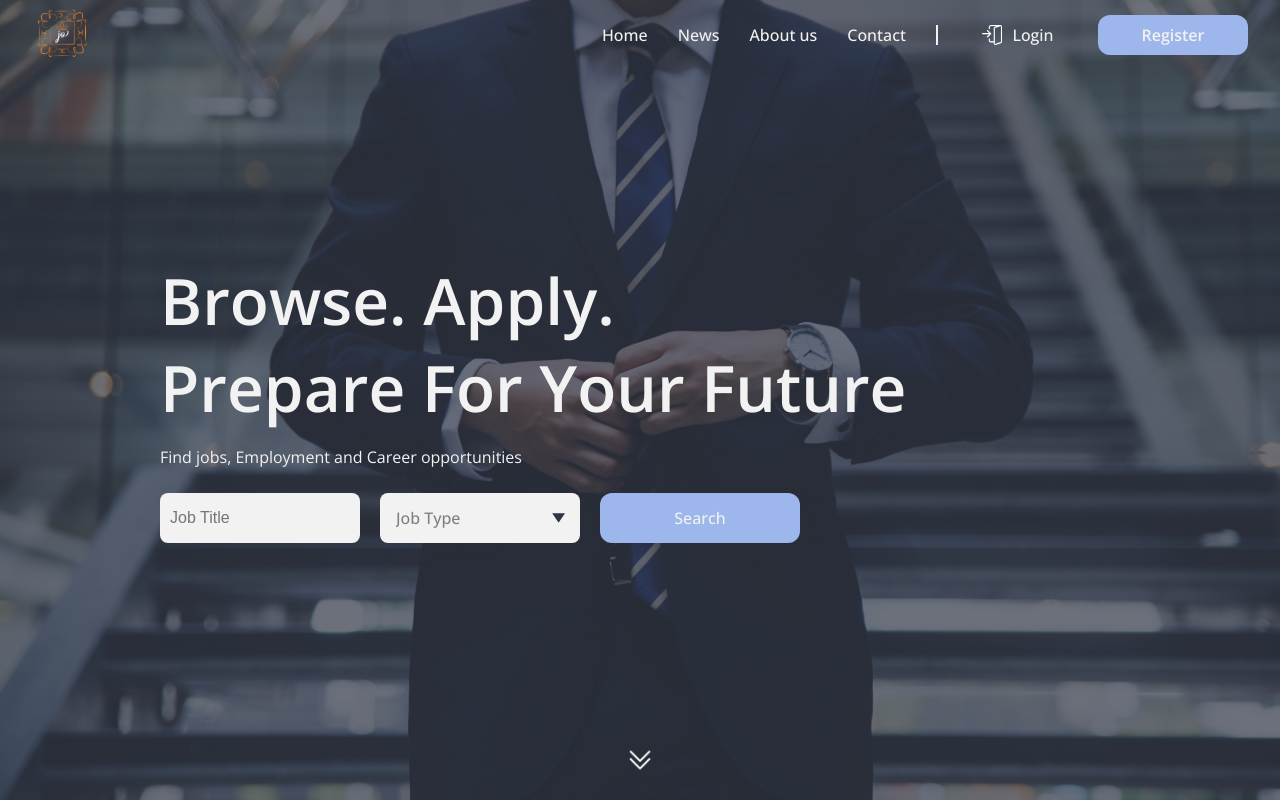
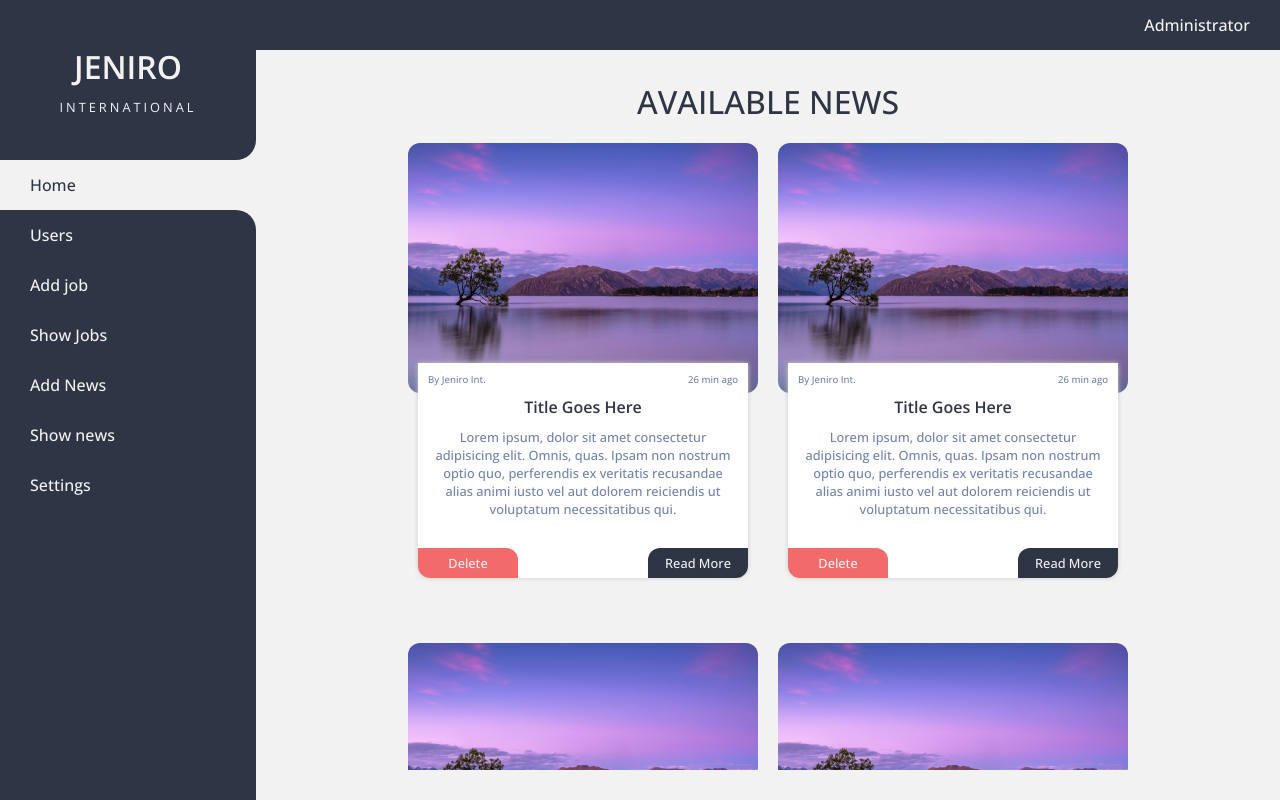
Before and after one commit to venuradesh/jeniro-international-holdings, a React (Create React App) app: page /admin/shownews in a window 1280 px wide. Before the commit this address led to /. Built offline with nearby package versions, Linux system fonts and the light colour scheme.

Commit message:
frontend: admin dashboard -> show news section

```diff
--- a/src/App.js
+++ b/src/App.js
@@ -13,6 +13,7 @@ import Users from "./Components/Admin/Users";
 import AddJobs from "./Components/Admin/AddJobs";
 import ShowJobs from "./Components/Admin/ShowJobs";
 import AddNews from "./Components/Admin/AddNews";
+import ShowNews from "./Components/Admin/ShowNews";
 
 const App = () => {
   return (
@@ -27,6 +28,7 @@ const App = () => {
             <Route path="addjob" element={<AddJobs />} />
             <Route path="showjobs" element={<ShowJobs />} />
             <Route path="addnews" element={<AddNews />} />
+            <Route path="shownews" element={<ShowNews />} />
           </Route>
           <Route exact path="*" element={<Navigate to="/" />} />
         </Routes>
--- /dev/null
+++ b/src/Components/Admin/ShowNews.js
@@ -0,0 +1,47 @@
+import React from "react";
+import styled from "styled-components";
+
+//component
+import NewsCard from "../NewsCard";
+
+function ShowNews() {
+  return (
+    <Container>
+      <div className="title">Available News</div>
+      <div className="news-container">
+        <NewsCard admin={true} />
+        <NewsCard admin={true} />
+        <NewsCard admin={true} />
+        <NewsCard admin={true} />
+        <NewsCard admin={true} />
+      </div>
+    </Container>
+  );
+}
+
+export default ShowNews;
+
+const Container = styled.div`
+  width: 100%;
+  height: 100%;
+  overflow-y: auto;
+
+  .title {
+    font-size: var(--heading);
+    text-transform: uppercase;
+    color: var(--theme1);
+    text-align: center;
+    margin-bottom: 20px;
+  }
+
+  .news-container {
+    width: 100%;
+    height: 100%;
+    display: flex;
+    column-gap: 20px;
+    flex-wrap: wrap;
+    align-items: center;
+    justify-content: center;
+    row-gap: 20px;
+  }
+`;
--- a/src/Components/Admin/UserTile.js
+++ b/src/Components/Admin/UserTile.js
@@ -88,6 +88,7 @@ const Container = styled.div`
       font-size: var(--small);
       color: var(--btn-color-alt);
       font-weight: var(--font-w-700);
+      margin-bottom: 5px;
 
       span {
         font-weight: var(--font-w-300);
--- /dev/null
+++ b/src/Components/NewsCard.js
@@ -0,0 +1,118 @@
+import React from "react";
+import styled from "styled-components";
+
+import Images from "../assets/wallpaper3.jpg";
+
+function NewsCard({ admin }) {
+  return (
+    <Container>
+      <div className="cover-container"></div>
+      <div className="content-container">
+        <div className="time-author">
+          <div className="Author">By Jeniro Int.</div>
+          <div className="time">26 min ago</div>
+        </div>
+        <div className="title-container">Title Goes Here</div>
+        <div className="overview">Lorem ipsum, dolor sit amet consectetur adipisicing elit. Omnis, quas. Ipsam non nostrum optio quo, perferendis ex veritatis recusandae alias animi iusto vel aut dolorem reiciendis ut voluptatum necessitatibus qui.</div>
+        <div className="bottom-btn">
+          {admin ? <div className="delete-news btn">Delete</div> : <></>}
+          <div className="read-more btn">Read More</div>
+        </div>
+      </div>
+    </Container>
+  );
+}
+
+export default NewsCard;
+
+const Container = styled.div`
+  width: 350px;
+  height: 480px;
+  position: relative;
+  z-index: 0;
+  /* background-color: red; */
+
+  .cover-container {
+    width: 100%;
+    height: 250px;
+    background-image: url(${Images});
+    background-size: cover;
+    background-position: center;
+    border-radius: 12px;
+  }
+
+  .content-container {
+    margin: 0 10px;
+    background-color: white;
+    position: absolute;
+    z-index: 1;
+    top: 220px;
+    padding: 10px;
+    padding-bottom: 0;
+    box-shadow: 0 0 5px 0 var(--gray);
+    border-bottom-right-radius: 12px;
+    border-bottom-left-radius: 12px;
+    overflow: hidden;
+
+    .time-author {
+      display: flex;
+      justify-content: space-between;
+      font-size: var(--ex-small);
+      color: var(--btn-color-alt);
+    }
+
+    .title-container {
+      font-size: var(--normal);
+      color: var(--theme1);
+      text-align: center;
+      margin-top: 10px;
+      font-weight: var(--font-w-700);
+      margin-bottom: 10px;
+    }
+
+    .overview {
+      font-size: var(--small);
+      color: var(--btn-color-alt);
+      text-align: center;
+    }
+
+    .bottom-btn {
+      display: flex;
+      justify-content: space-between;
+      margin-top: 30px;
+
+      .btn {
+        background-color: var(--theme1);
+        width: 100px;
+        height: 30px;
+        position: relative;
+        font-size: var(--small);
+        color: var(--white);
+        transition: all 0.3s ease;
+        cursor: pointer;
+        display: flex;
+        align-items: center;
+        justify-content: center;
+
+        &.delete-news {
+          background-color: var(--btn-red);
+          left: -10px;
+          border-top-right-radius: 12px;
+
+          &:hover {
+            background-color: var(--btn-red-alt);
+          }
+        }
+
+        &.read-more {
+          right: -10px;
+          border-top-left-radius: 12px;
+
+          &:hover {
+            background-color: var(--btn-color-alt);
+          }
+        }
+      }
+    }
+  }
+`;
```
